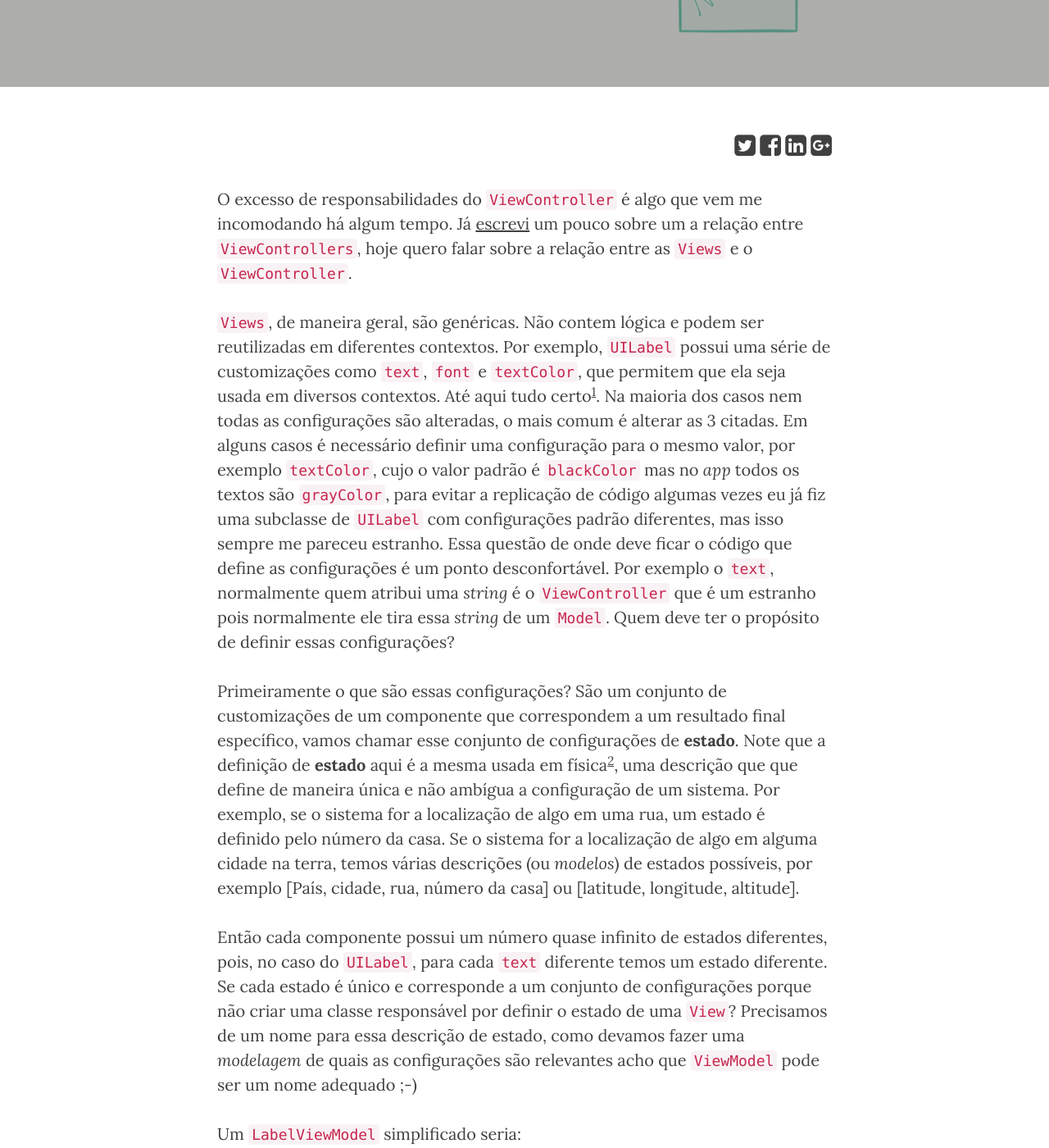
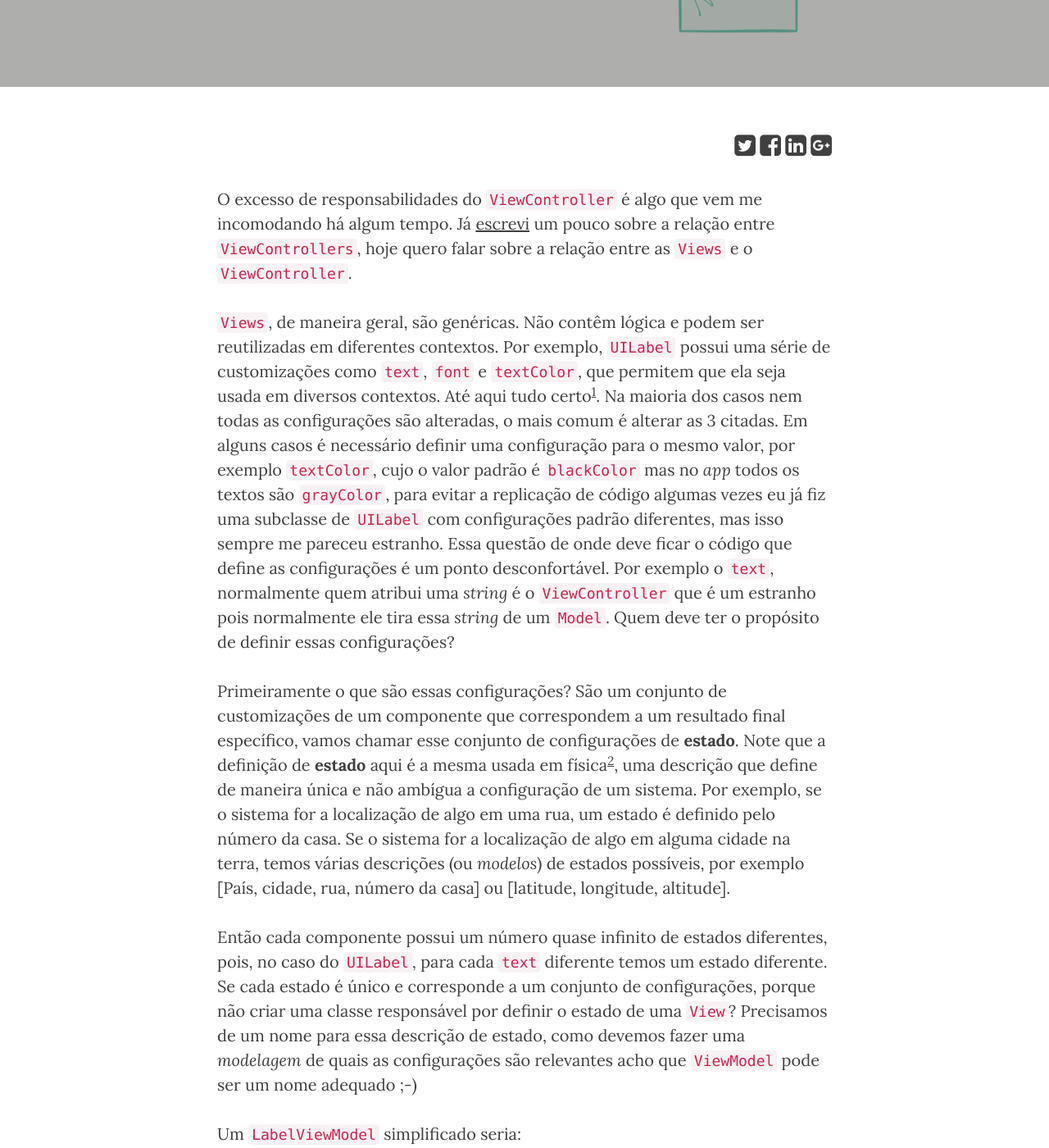
Before and after one commit to CocoaHeadsBrasil/equinociOS, a Jekyll site: the page built from _posts/2016-03-10-minimizando-acoplamento-view-e-viewcontrollers.md, in a window 1280 px wide and 1400 px high, scrolled down 491 px. Shown: the whole window at 82% size. Built offline with Jekyll 4.4.1, drawn with Linux system fonts in a browser that asks for light colours; nearby versions of some CDN libraries; comment, search, counter and statistics services are not loaded; some of the changed text lies outside the part shown.

Commit message:
2016-03-10 Correções ortográficas

```diff
--- a/_posts/2016-03-10-minimizando-acoplamento-view-e-viewcontrollers.md
+++ b/_posts/2016-03-10-minimizando-acoplamento-view-e-viewcontrollers.md
@@ -8,17 +8,17 @@ header-img: "img/diogot/plainMVVM.png"
 category:   Arquitetura
 ---
 
-O excesso de responsabilidades do `ViewController` é algo que vem me incomodando há algum tempo. Já [escrevi](http://invariante.com/2015/10/20/todo-view-controller-deveria-ter-delegate/) um pouco sobre um a relação entre `ViewControllers`, hoje quero falar sobre a relação entre as `Views` e o `ViewController`.
+O excesso de responsabilidades do `ViewController` é algo que vem me incomodando há algum tempo. Já [escrevi](http://invariante.com/2015/10/20/todo-view-controller-deveria-ter-delegate/) um pouco sobre a relação entre `ViewControllers`, hoje quero falar sobre a relação entre as `Views` e o `ViewController`.
 
-`Views`, de maneira geral, são genéricas. Não contem lógica e podem ser reutilizadas em diferentes contextos. Por exemplo, `UILabel` possui uma série de customizações como `text`, `font` e `textColor`, que permitem que ela seja usada em diversos contextos. Até aqui tudo certo[^1]. Na maioria dos casos nem todas as configurações são alteradas, o mais comum é alterar as 3 citadas. Em alguns casos é necessário definir uma configuração para o mesmo valor, por exemplo `textColor`, cujo o valor padrão é `blackColor` mas no *app* todos os textos são `grayColor`, para evitar a replicação de código algumas vezes eu já fiz uma subclasse de `UILabel` com configurações padrão diferentes, mas isso sempre me pareceu estranho. Essa questão de onde deve ficar o código que define as configurações é um ponto desconfortável. Por exemplo o `text`, normalmente quem atribui uma *string* é o `ViewController` que é um estranho pois normalmente ele tira essa *string* de um `Model`. Quem deve ter o propósito de definir essas configurações?
+`Views`, de maneira geral, são genéricas. Não contêm lógica e podem ser reutilizadas em diferentes contextos. Por exemplo, `UILabel` possui uma série de customizações como `text`, `font` e `textColor`, que permitem que ela seja usada em diversos contextos. Até aqui tudo certo[^1]. Na maioria dos casos nem todas as configurações são alteradas, o mais comum é alterar as 3 citadas. Em alguns casos é necessário definir uma configuração para o mesmo valor, por exemplo `textColor`, cujo o valor padrão é `blackColor` mas no *app* todos os textos são `grayColor`, para evitar a replicação de código algumas vezes eu já fiz uma subclasse de `UILabel` com configurações padrão diferentes, mas isso sempre me pareceu estranho. Essa questão de onde deve ficar o código que define as configurações é um ponto desconfortável. Por exemplo o `text`, normalmente quem atribui uma *string* é o `ViewController` que é um estranho pois normalmente ele tira essa *string* de um `Model`. Quem deve ter o propósito de definir essas configurações?
 
 [^1]: certo?
 
-Primeiramente o que são essas configurações? São um conjunto de customizações de um componente que correspondem a um resultado final específico, vamos chamar esse conjunto de configurações de **estado**. Note que a definição de **estado** aqui é a mesma usada em física[^2], uma descrição que que define de maneira única e não ambígua a configuração de um sistema. Por exemplo, se o sistema for a localização de algo em uma rua, um estado é definido pelo número da casa. Se o sistema for a localização de algo em alguma cidade na terra, temos várias descrições (ou *modelos*) de estados possíveis, por exemplo [País, cidade, rua, número da casa] ou [latitude, longitude, altitude].
+Primeiramente o que são essas configurações? São um conjunto de customizações de um componente que correspondem a um resultado final específico, vamos chamar esse conjunto de configurações de **estado**. Note que a definição de **estado** aqui é a mesma usada em física[^2], uma descrição que define de maneira única e não ambígua a configuração de um sistema. Por exemplo, se o sistema for a localização de algo em uma rua, um estado é definido pelo número da casa. Se o sistema for a localização de algo em alguma cidade na terra, temos várias descrições (ou *modelos*) de estados possíveis, por exemplo [País, cidade, rua, número da casa] ou [latitude, longitude, altitude].
 
 [^2]: ¯\\_(ツ)\_/¯
 
-Então cada componente possui um número quase infinito de estados diferentes, pois, no caso do `UILabel`, para cada `text` diferente temos um estado diferente. Se cada estado é único e corresponde a um conjunto de configurações porque não criar uma classe responsável por definir o estado de uma `View`? Precisamos de um nome para essa descrição de estado, como devamos fazer uma *modelagem* de quais as configurações são relevantes acho que `ViewModel` pode ser um nome adequado ;-)
+Então cada componente possui um número quase infinito de estados diferentes, pois, no caso do `UILabel`, para cada `text` diferente temos um estado diferente. Se cada estado é único e corresponde a um conjunto de configurações, porque não criar uma classe responsável por definir o estado de uma `View`? Precisamos de um nome para essa descrição de estado, como devemos fazer uma *modelagem* de quais as configurações são relevantes acho que `ViewModel` pode ser um nome adequado ;-)
 
 Um `LabelViewModel` simplificado seria:
 
```
Also changed, not shown: other parts of _posts/2016-03-10-minimizando-acoplamento-view-e-viewcontrollers.md (+2 -2 lines).
